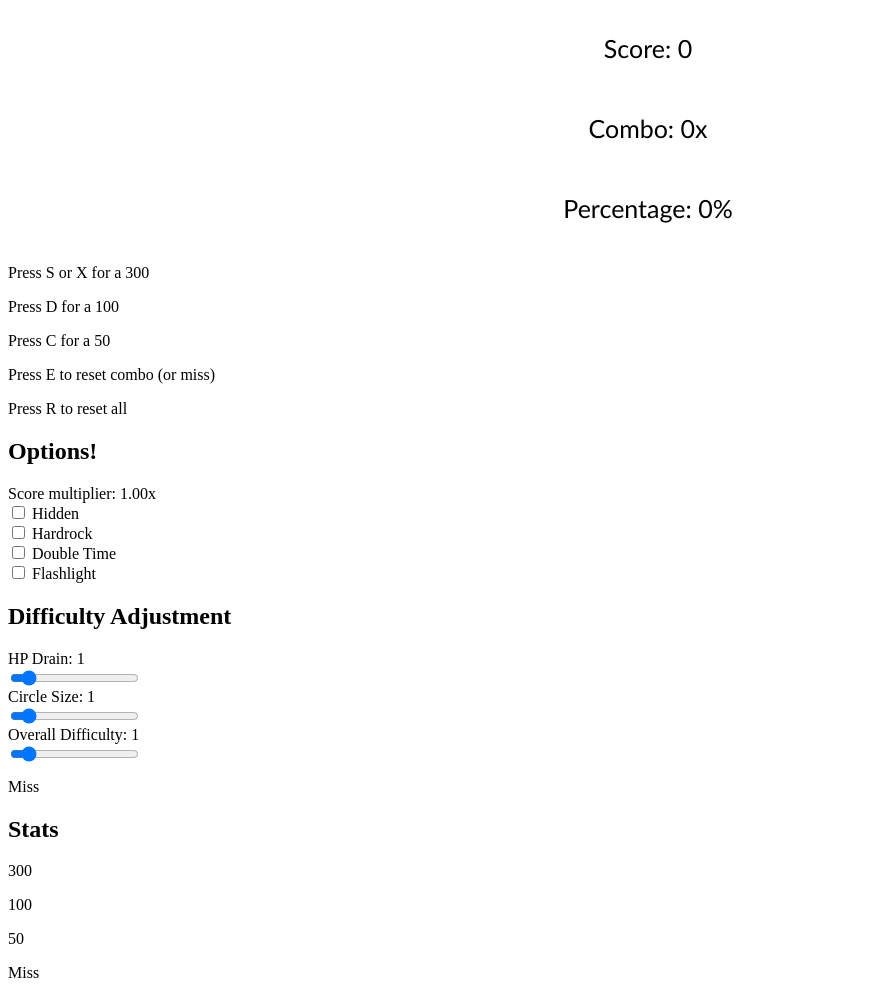
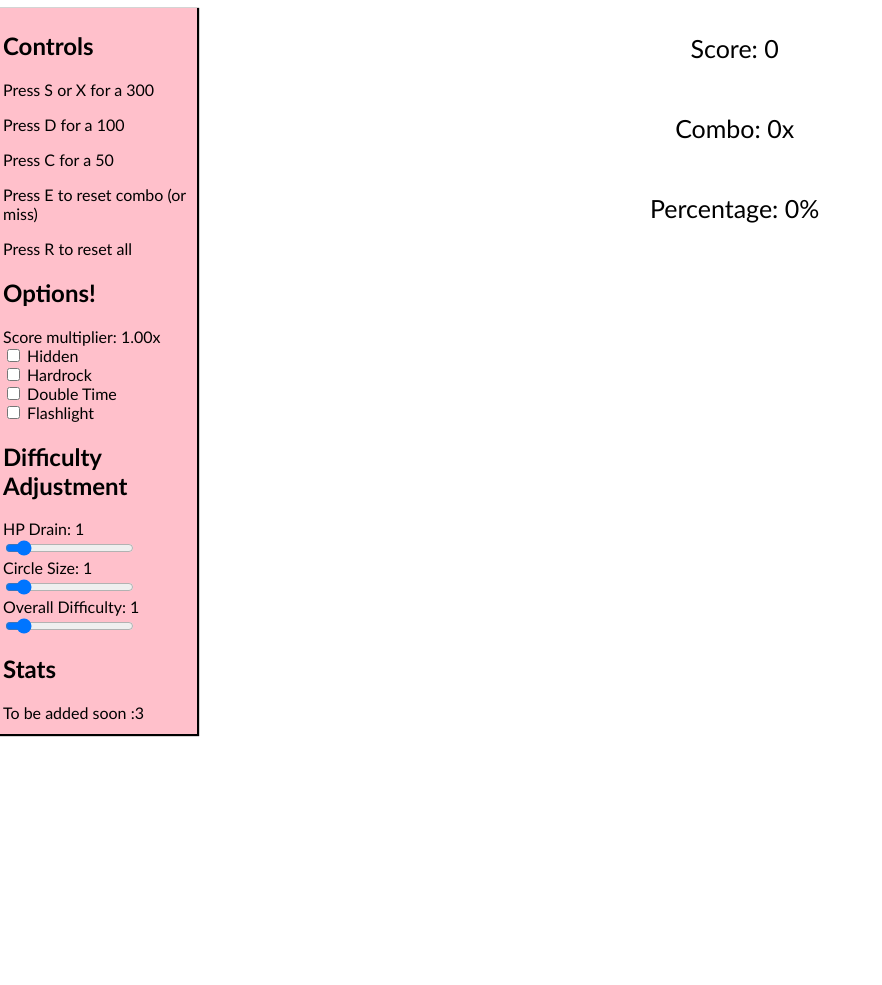
Before and after one commit to fab144/ctc, a plain HTML site: page index.html in a window 1280 px wide. Shown: the whole page, without its empty margins (0-882 px from the left). After the commit the page ends 800 px from the top, so only its background shows below. Drawn offline with Linux system fonts and the light colour scheme.

Commit message:
add styles

```diff
--- a/index.html
+++ b/index.html
@@ -19,6 +19,7 @@
         </div>
     </div>
     <div class="options">
+        <h2>Controls</h2>
         <p>Press S or X for a 300</p>
         <p>Press D for a 100</p>
         <p>Press C for a 50</p>
@@ -51,12 +52,12 @@
                 <input type="range" id="OD" name="OD" min="0" max="10" step="0.1" value="1" autocomplete="off">
             </form>
         </div>
-        <p>Miss</p>
         <h2>Stats</h2>
-        <p>300</p>
+        <p>To be added soon :3</p>
+        <!-- <p>300</p>
         <p>100</p>
         <p>50</p>
-        <p>Miss</p>
+        <p>Miss</p> -->
     </div>
 </body>
 <script src="script.js"></script>
--- a/style.css
+++ b/style.css
@@ -8,7 +8,6 @@
     width: 100vw;
     height: 30vh;
     font-size: 25px;
-    font-family: 'Gill Sans', 'Gill Sans MT', Calibri, 'Trebuchet MS', sans-serif;
 }
 
 .game1 , .game2, .game3{
@@ -26,3 +25,18 @@
 .diff-modifier input{
     display: flex;
 }
+
+.options{
+    background-color: pink;
+    height: 90vh;
+    overflow-y: scroll;
+    padding:3px;
+    box-shadow: 1px 1px 1px 1px black;
+}
+
+body{
+    display:flex;
+    flex-direction: row-reverse;
+    font-family: 'Gill Sans', 'Gill Sans MT', Calibri, 'Trebuchet MS', sans-serif;
+    margin-left: 0;
+}
```
Lines whose indentation alone changed are shown as unchanged.
